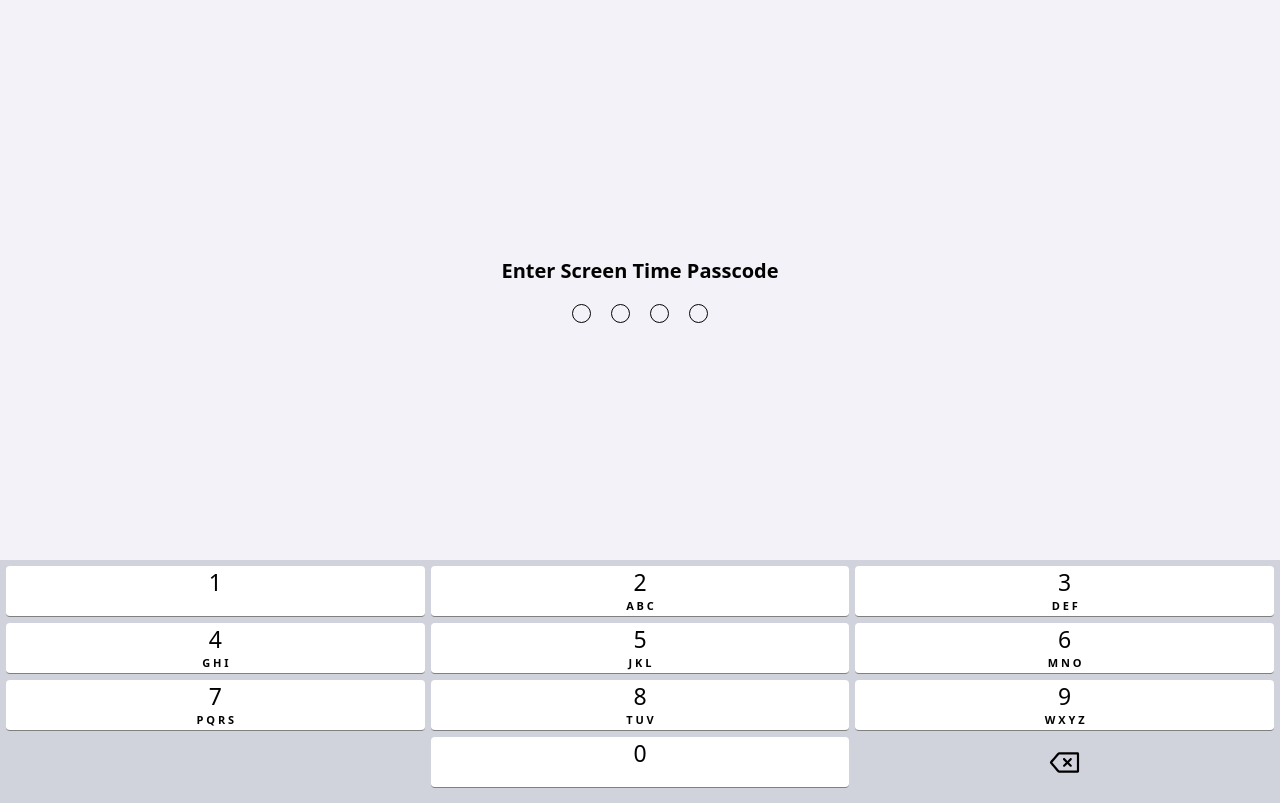
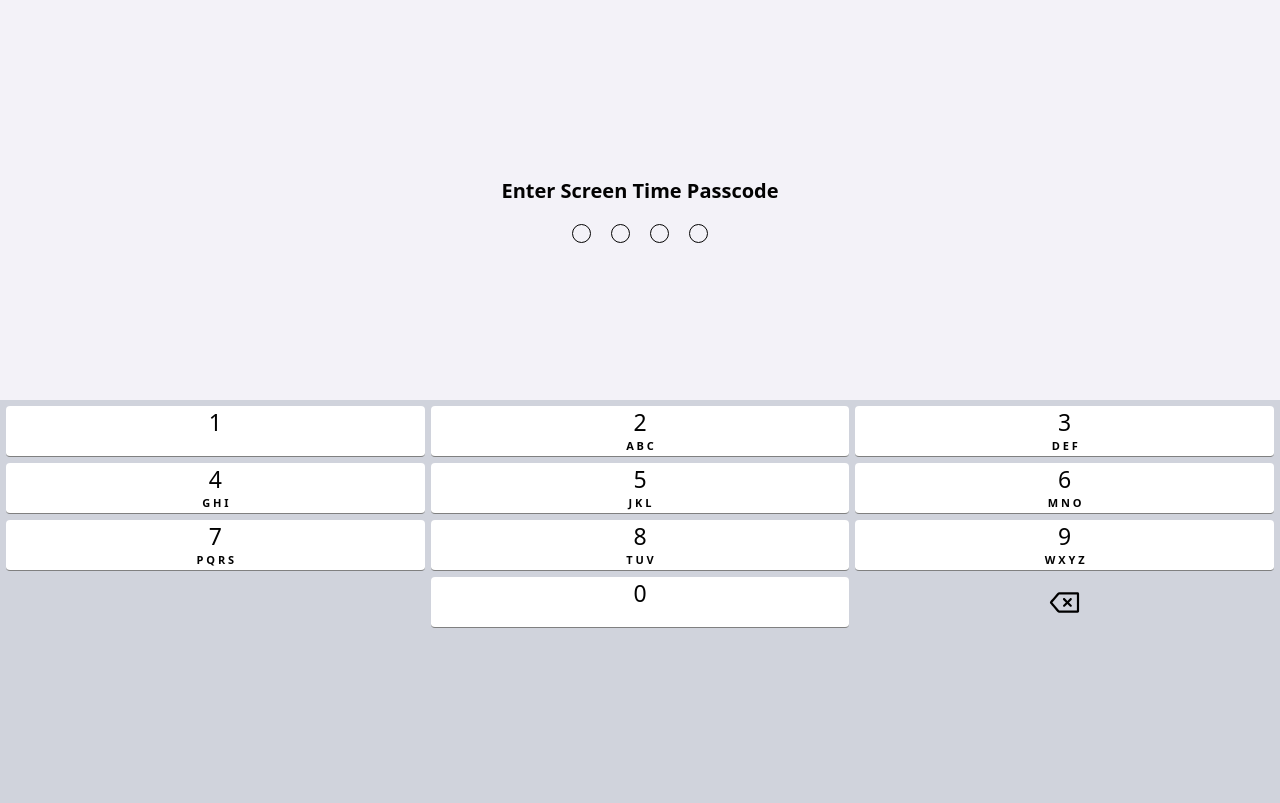
Before and after one commit to shiloholotu/screentime-clone, a Flask app: page / in a window 1280 px wide. Run offline with Flask 2, Linux system fonts and the light colour scheme.

Commit message:
adjust spacing

```diff
--- a/static/main.css
+++ b/static/main.css
@@ -10,7 +10,7 @@
 }
 
 #upper{
-    height: 70vh;
+    height: 50vh;
     font-weight: 600;
     font-size: 20px;
     display: grid;
@@ -28,7 +28,7 @@
 }
 
 #lower{
-    height: 30vh;
+    height: 50vh;
     background:rgb(208,211,220);
     padding-top:3px;
     padding-left:3px;
```
